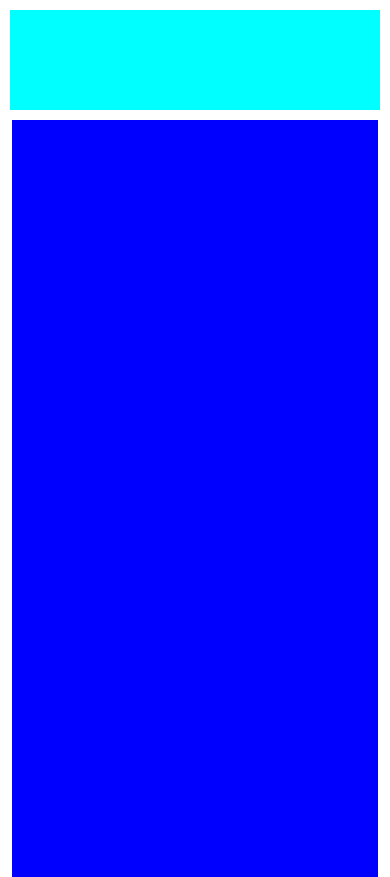
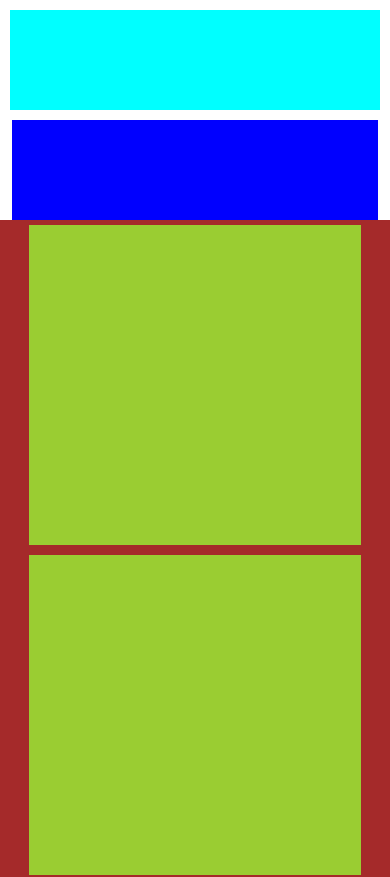
Before and after one commit to josue-huanacuni/practic, a plain HTML site: page index.html in a window 390 px wide. Shown: the top 877 px of the page. Drawn offline with nearby package versions, Linux system fonts and the light colour scheme.

Commit message:
Update index.css

```diff
--- a/css/index.css
+++ b/css/index.css
@@ -17,7 +17,23 @@
     background-color: brown;
 }
 .hola{
-    height: 950px;
+    height: 980px;
     background-color: yellowgreen;
     margin: 5px;
 }
+@media(min-width:768px) and (max-width:991px){
+    .publicidad{
+        height: 1000px;
+    }
+    .hola{
+        height: 490px;
+    }
+}
+@media(min-width:320px) and (max-width:767px){
+    .publicidad{
+        height: 100px;
+    }
+    .hola{
+        height: 320px;
+    }
+}
```
